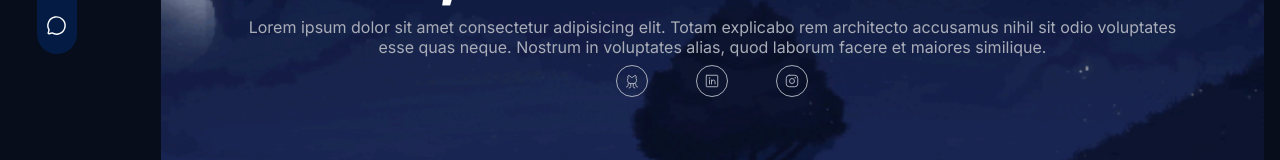
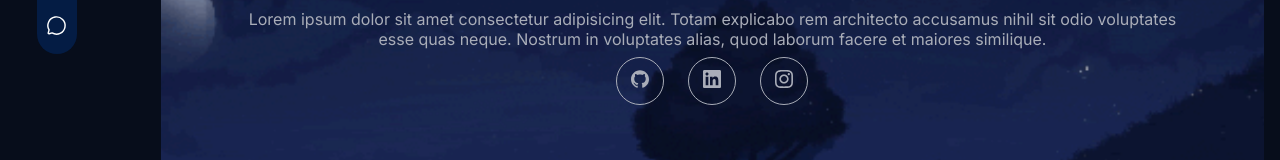
Before and after one commit to maiconDeSouza/my-portfolio, a React (Vite) app: page / in a window 1280 px wide. Shown: the part 490-650 px from the top of the page. Built offline with nearby package versions, Linux system fonts and the light colour scheme.

Commit message:
up icons and del libray phosphor react

```diff
--- a/package.json
+++ b/package.json
@@ -9,7 +9,6 @@
     "preview": "vite preview"
   },
   "dependencies": {
-    "phosphor-react": "^1.4.1",
     "react": "^18.2.0",
     "react-dom": "^18.2.0",
     "react-icons": "^4.6.0",
--- a/src/components/Main/Briefcase/Briefcase.tsx
+++ b/src/components/Main/Briefcase/Briefcase.tsx
@@ -1,5 +1,5 @@
 import { ConatinerBriefcase } from "./Briefcase.style";
-import { SlSocialGithub } from "react-icons/sl"
+import { SiGithub } from "react-icons/si"
 import { MdOutlineWeb } from "react-icons/md"
 interface hostInterface {
     hostType: string;
@@ -52,7 +52,7 @@ export function Briefcase({obj}:PropsBriefcase){
                                 return (
                                     <li key={e.url} title="Projeto no GitHub">
                                         <a href={e.url} target="_blank" title="Projeto no GitHub">
-                                            <SlSocialGithub size={25} title="Projeto no GitHub"/>
+                                            <SiGithub size={25} title="Projeto no GitHub"/>
                                         </a>
                                     </li>
                                 )
--- a/src/components/Main/MyHome/MyHome.styles.ts
+++ b/src/components/Main/MyHome/MyHome.styles.ts
@@ -41,8 +41,8 @@ export const ContainerMyHome = styled.section`
 
 
             li{
-                width: 2rem;
-                height: 2rem;
+                width: 3rem;
+                height: 3rem;
                 border: 1px solid ${props => props.theme["gray-1"]};
                 border-radius: 50%;
 
@@ -65,9 +65,6 @@ export const ContainerMyHome = styled.section`
             }
 
             a{
-                display: flex;
-                justify-content: center;
-                align-self: center;
                 svg{
                     color: ${props => props.theme["gray-1"]};
                 }
--- a/src/components/Main/MyHome/MyHome.tsx
+++ b/src/components/Main/MyHome/MyHome.tsx
@@ -1,4 +1,4 @@
-import { GithubLogo, InstagramLogo, LinkedinLogo } from "phosphor-react";
+import { SiGithub, SiInstagram, SiLinkedin } from "react-icons/si"
 import { MyImage } from "../MyImage/MyImage";
 import { ContainerMyHome } from "./MyHome.styles";
 
@@ -14,19 +14,19 @@ export function MyHome(){
             </p>
             <div>
                 <ul>
-                    <li>
-                        <a href="">
-                            <GithubLogo />
+                    <li title="Github">
+                        <a href="" title="Github">
+                            <SiGithub size={18} title="Github" />
                         </a>
                     </li>
-                    <li>
-                        <a href="">
-                            <LinkedinLogo />
+                    <li title="Linkedin">
+                        <a href="" title="Linkedin">
+                            <SiLinkedin size={18} title="Linkedin"/>
                         </a>
                     </li>
-                    <li>
-                        <a href="">
-                            <InstagramLogo />
+                    <li title="Instagram">
+                        <a href="" title="Linkedin">
+                            <SiInstagram size={18} title="Linkedin"/>
                         </a>
                     </li>
                 </ul>
```
Also changed, not shown: 1 other file (tests, documents, lock files or other folders).
